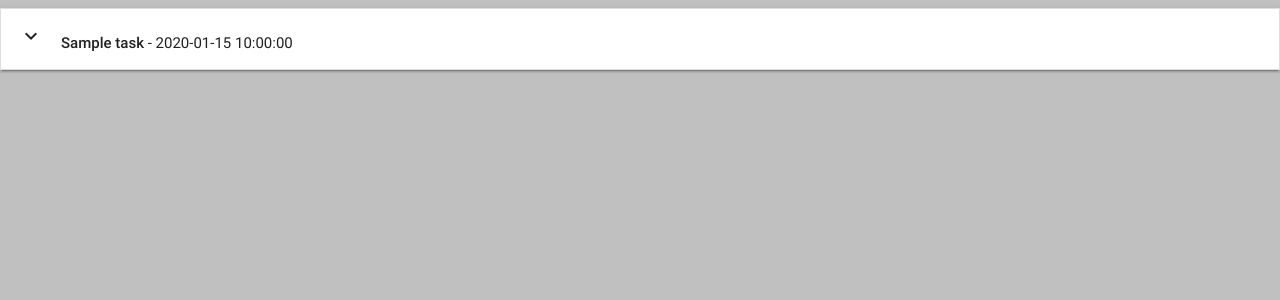
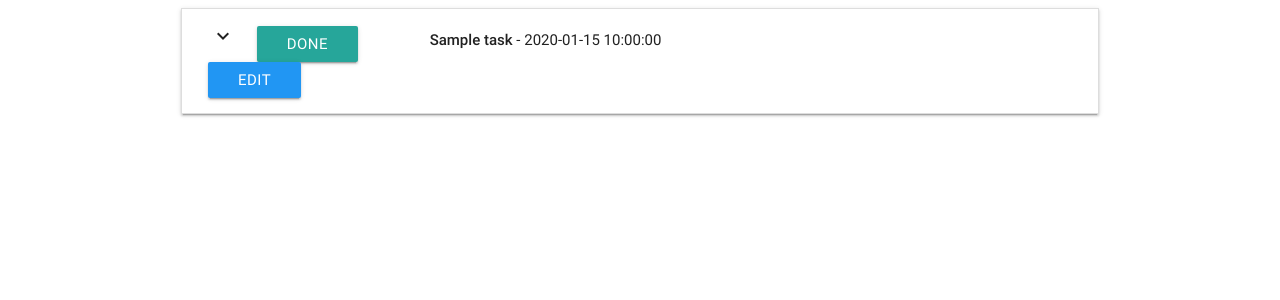
Before and after one commit to Davewalsh3/task_manager2, a Flask app: page /get_tasks in a window 1280 px wide. Shown: the top 300 px of the page. Run offline with Flask 2, Linux system fonts and the light colour scheme; a database or web service that is not in the repository returns one stand-in record (values such as "Sample title"); some libraries are stand-ins or nearby versions.

Commit message:
Adding Edit And Done Task Buttons

```diff
--- a/static/css/style.css
+++ b/static/css/style.css
@@ -1,7 +1,12 @@
-html {
- scroll-behavior: smooth;
+
+.btn-small{
+    height:24px;
+    width:60px;
+    line-height: 24px;
+    margin:5px 5px;
+    padding:0 0.5em;
 }
 
-body {
-    background-color: silver;
+.task_header {
+    margin-top:5px;
 }
--- a/templates/base.html
+++ b/templates/base.html
@@ -9,7 +9,9 @@
 </head>
 
     <body>
+    <div class="container">
 {% block content %} {% endblock %}
+</div>
 
     <script src="https://cdnjs.cloudflare.com/ajax/libs/jquery/3.5.1/jquery.min.js"></script>
     <link rel="stylesheet"  href="https://cdnjs.cloudflare.com/ajax/libs/materialize/0.100.2/css/materialize.min.css">
--- a/templates/tasks.html
+++ b/templates/tasks.html
@@ -2,21 +2,28 @@
 {% extends 'base.html' %}
 {% block content %}
 
-  <ul class="collapsible" data-collapsible="accordion">
+  <div class="row">
+    <ul class="collapsible" data-collapsible="accordion">
         {% for task in tasks %}
         <li>
             <div class="collapsible-header">
+                <div class="col s3">
+                    <i class="material-icons">expand_more</i>
+                    <a class="waves-effect waves-light btn btn_small">Done</a>
+                    <a class="waves-effect waves-light btn btn_small blue">Edit</a>
 
-                <div class=" task_header col s9">
-                    <i class="material-icons">expand_more</i><strong>{{task.task_name}}</strong> - {{task.due_date}}
+                </div>
+                <div class="task_header col s9">
+                    <strong>{{task.task_name}}</strong> - {{task.due_date}}
                 </div>
             </div>
             <div class="collapsible-body">
                 <span>
-                    {{task.task_description}}
-                </span>
+                {{task.task_description}}
+            </span>
             </div>
         </li>
         {% endfor %}
     </ul>
+</div>
 {% endblock %}
```
